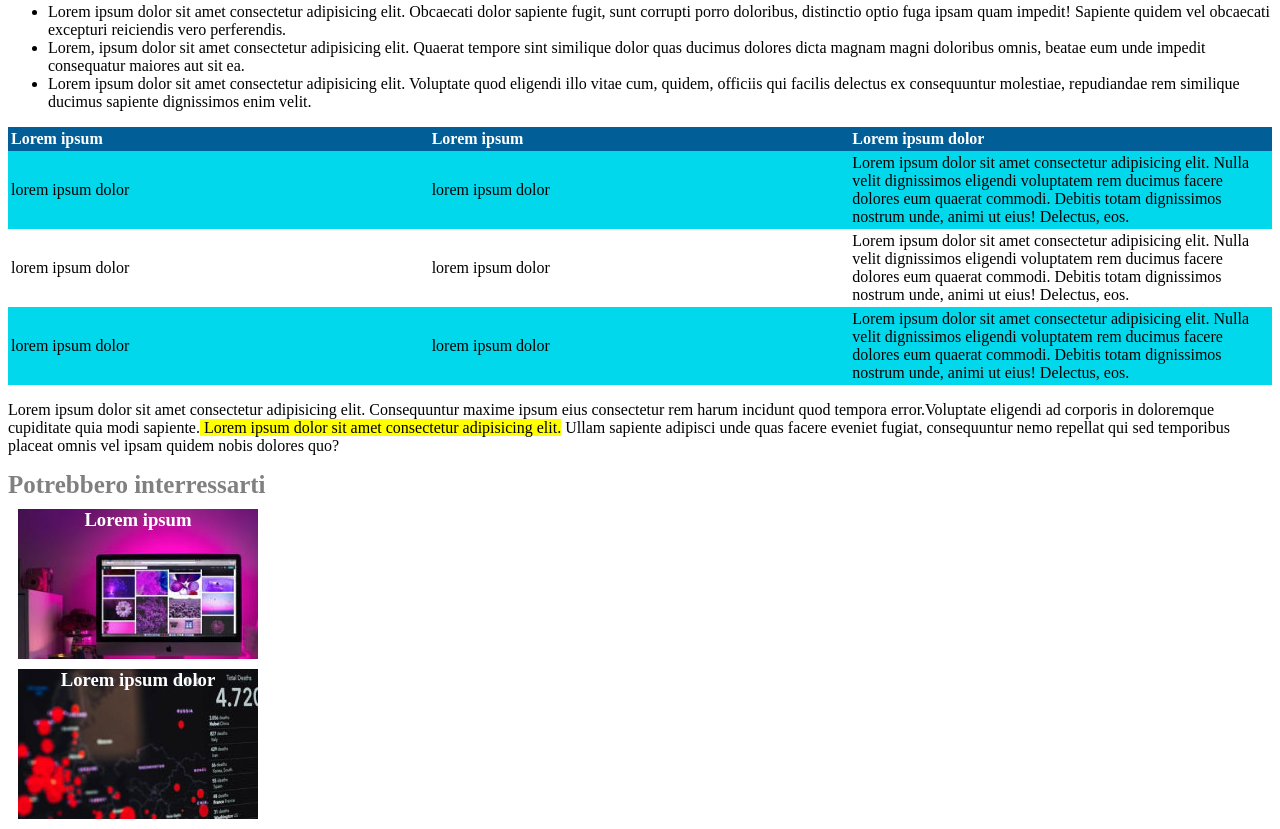
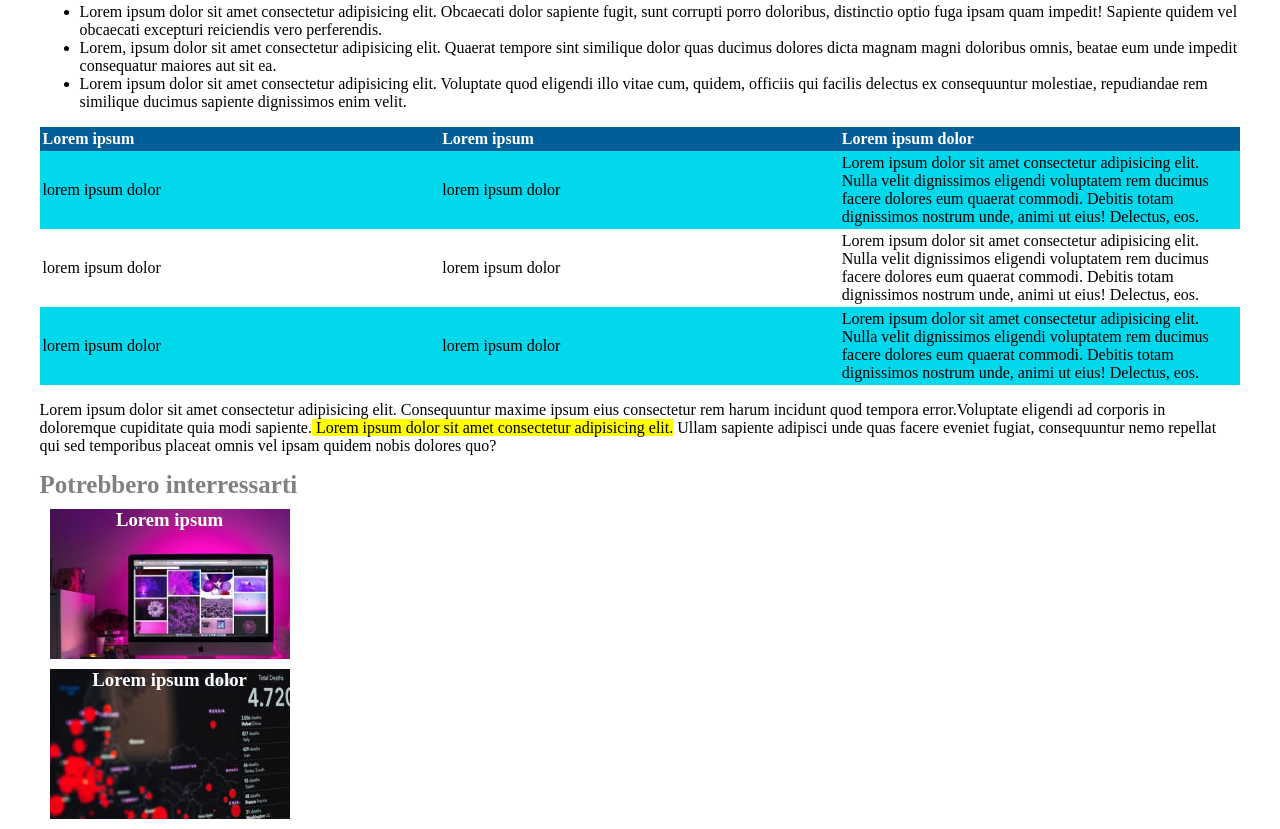
Before and after one commit to Giovannimaiorana/html-css-booleaner, a plain HTML site: page index.html in a window 1280 px wide. Shown: the part 862-1691 px from the top of the page. Drawn offline with Linux system fonts and the light colour scheme.

Commit message:
Esercizio con Bonus

```diff
--- a/bonus/style.css
+++ b/bonus/style.css
@@ -95,10 +95,10 @@ th{
     color: white;
 }
 main{
-    width: 90%;
+    width: 95%;
     margin: auto;
 }
 footer{
-    width: 90%;
+    width: 95%;
     margin: auto;
 }
--- a/css/style.css
+++ b/css/style.css
@@ -94,3 +94,11 @@ table{
 th{
     color: white;
 }
+main{
+    width: 95%;
+    margin: auto;
+}
+footer{
+    width: 95%;
+    margin: auto;
+}
```
Also changed, not shown: 1 other file.
